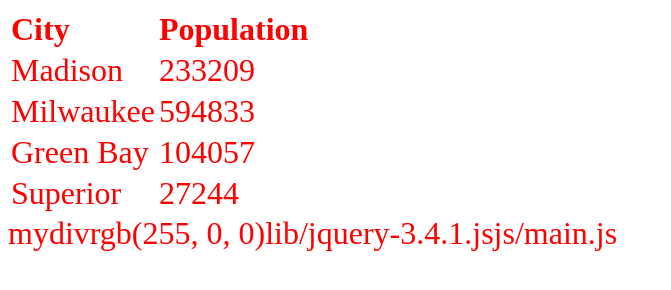
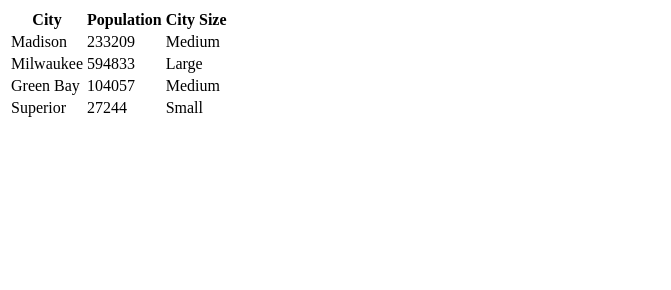
Before and after one commit to swang874/shujin_unit1, a plain HTML site: page index.html in a window 1280 px wide. Shown: the whole page, without its empty margins (0-671 px from the left). Drawn offline with Linux system fonts and the light colour scheme.

Commit message:
Activity3
Debug

```diff
--- a/index.html
+++ b/index.html
@@ -25,7 +25,7 @@
 
         <!--put your external script links here-->
         <script type="text/javascript" src="lib/jquery-3.4.1.js"></script>
-        <script type="text/javascript" src="js/main.js"></script>
+        <script type="text/javascript" src="js/main_with_debug.js"></script>
 
     </body>
 </html>
--- /dev/null
+++ b/js/main_with_debug.js
@@ -0,0 +1,109 @@
+//initialize function called when the script loads
+function initialize(){
+	cities();
+};
+
+//function to create a table with cities and their populations
+function cities(){
+	//define two arrays for cities and population
+	var cityPop = [
+		{
+			city: 'Madison',
+			population: 233209
+		},
+		{
+			city: 'Milwaukee',
+			population: 594833
+		},
+		{
+			city: 'Green Bay',
+			population: 104057
+		},
+		{
+			city: 'Superior',
+			population: 27244
+		}
+	];
+
+	//append the table element to the div
+	$("#mydiv").append("<table>");
+
+	//append a header row to the table
+	$("table").append("<tr>");
+
+	//add the "City" and "Population" columns to the header row
+	$("tr").append("<th>City</th><th>Population</th>");
+
+	//loop to add a new row for each city
+  for (var i = 0; i < cityPop.length; i++){
+    //assign longer html strings to a variable
+    var rowHtml = "<tr><td>" + cityPop[i].city + "</td><td>" + cityPop[i].population + "</td></tr>";
+    //add the row's html string to the table
+		$("table").append(rowHtml);
+  };
+
+  //call functions to add columns and events
+  addColumns(cityPop);
+  addEvents();
+};
+
+//function to add a column of city size for each city
+function addColumns(cityPop){
+    //iterate over each row element
+    $('tr').each(function(i){
+			//add the "City Size" column to the header row
+    	if (i == 0){
+    		$(this).append('<th>City Size</th>');
+    	} else {
+
+        //define the city size for each city
+    		var citySize;
+    		if (cityPop[i-1].population < 100000){
+    			citySize = 'Small';
+    		} else if (cityPop[i-1].population < 500000){
+    			citySize = 'Medium';
+    		} else {
+    			citySize = 'Large';
+    		};
+
+        //add the city size column to each city
+    		$(this).append('<td>' + citySize + '</td>');
+    	};
+    });
+};
+
+//function to add a mouseover event and a click event
+function addEvents(){
+  //mouseover event listener with anonymous handler function
+	$('table').mouseover(function(){
+    //define an RGB color
+		var color = "rgb(";
+
+		//loop to add the three RGB parameters
+		for (var i=0; i<3; i++){
+      //get random RGB parameters between 0 and 255
+			var random = Math.round(Math.random() * 255);
+      //complete the RBG color
+			color += random;
+			if (i<2){
+				color += ",";
+			} else {
+				color += ")";
+			};
+		};
+
+    //change the text color
+		$(this).css('color', color);
+	});
+
+  //named handler function for removable click event listener
+	function clickme(){
+		alert('Hey, you clicked me!');
+	};
+
+	//add the click event listener
+	$('table').on('click', clickme);
+};
+
+//call the initialize function when the document has loaded
+$(document).ready(initialize);
```
